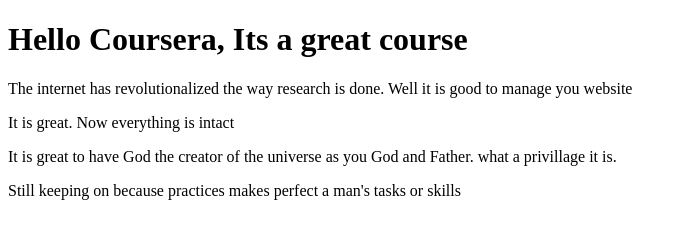
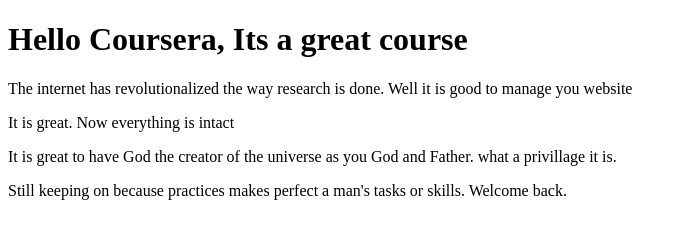
Before and after one commit to Bern2021/Coursera-test, a plain HTML site: page site/index.html in a window 1280 px wide. Shown: the whole page, without its empty margins (0-687 px from the left). Drawn offline with Linux system fonts and the light colour scheme.

Commit message:
My last update

```diff
--- a/site/index.html
+++ b/site/index.html
@@ -8,6 +8,6 @@
 <p>The internet has revolutionalized the way research is done. Well it is good to manage you website</p>
 <p> It is great. Now everything is intact </p>
 <p>It is great to have God the creator of the universe as you God and Father. what a privillage it is.</p>
-<p>Still keeping on because practices makes perfect a man's tasks or skills</p>
+<p>Still keeping on because practices makes perfect a man's tasks or skills. Welcome back.</p>
 </body>
 </html>
```
